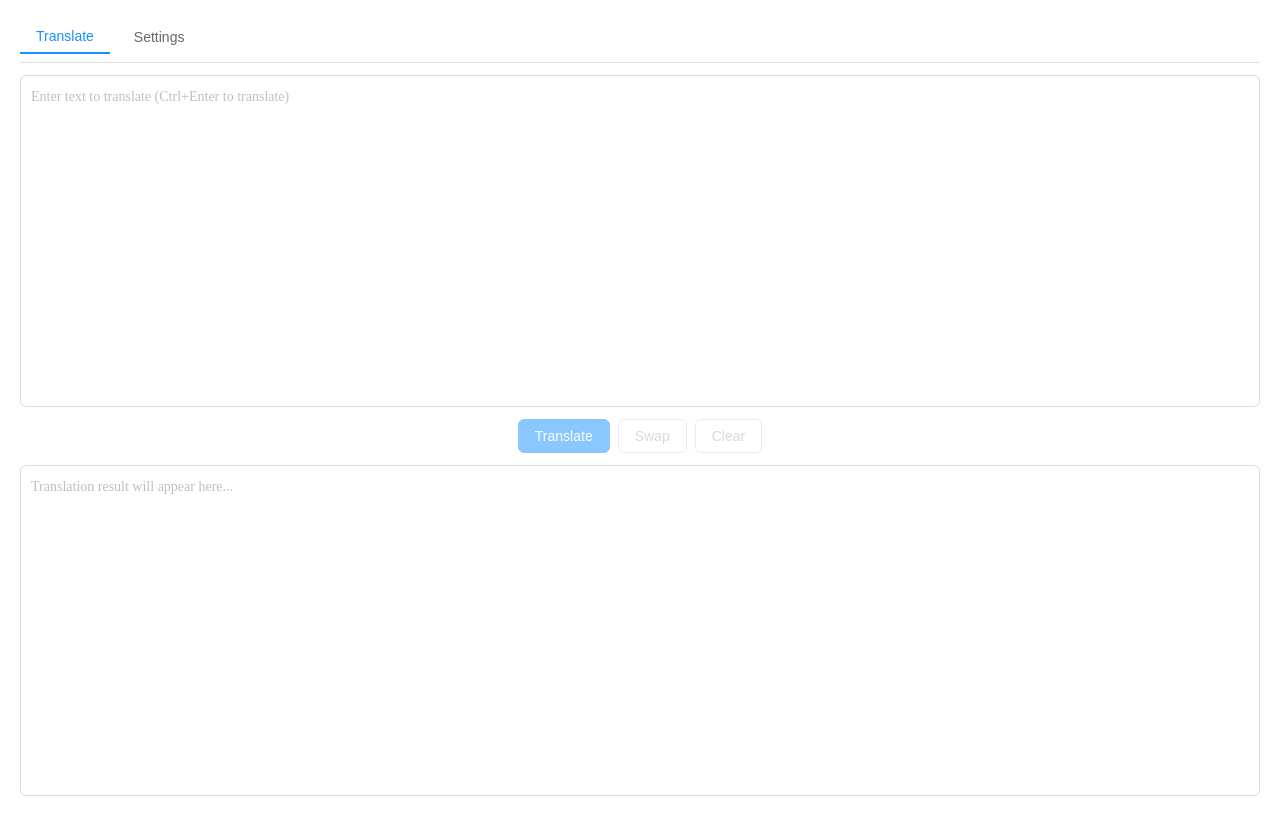
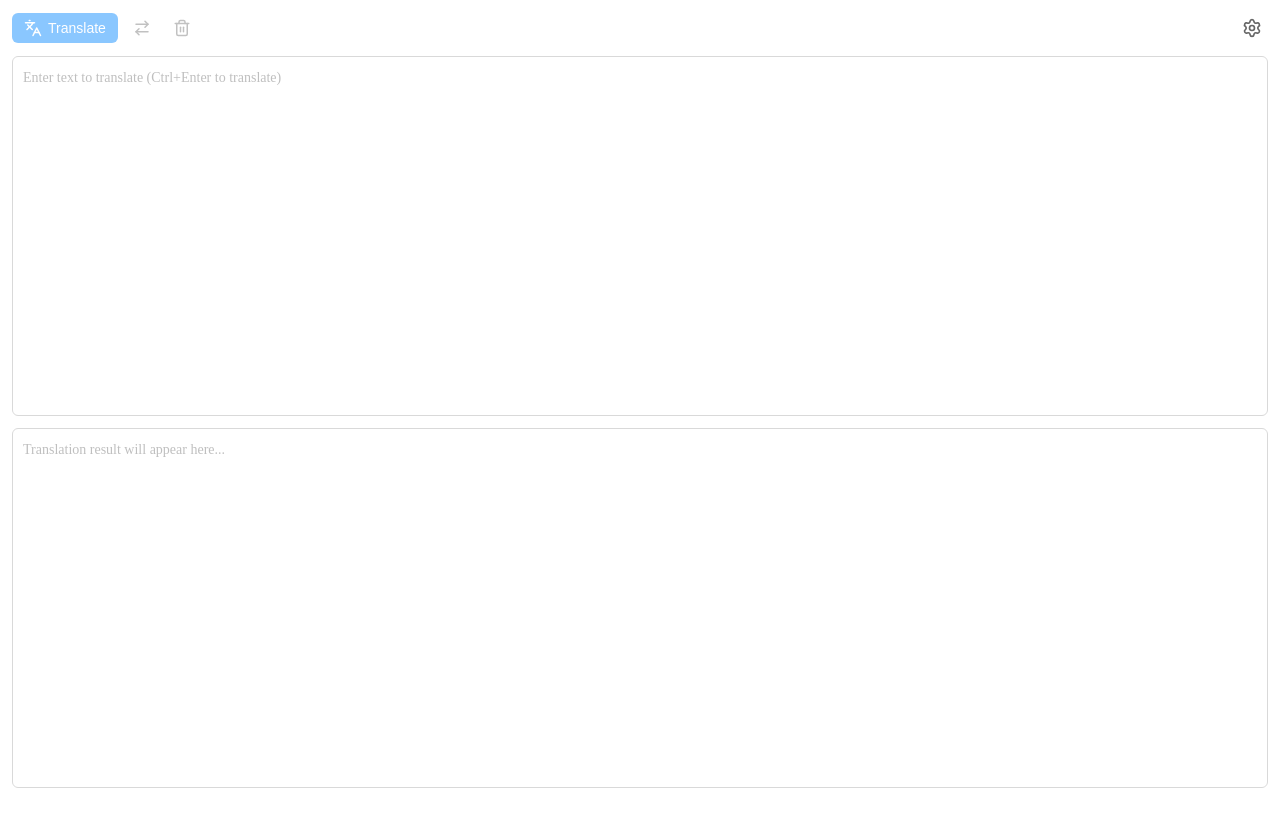
Before and after one commit to Patodo/pranslator, a React app: page / in a window 1280 px wide. Built offline with nearby package versions, Linux system fonts and the light colour scheme; the HTML template or start-up script is replaced by a standard one.

Commit message:
refactor(ui): 重构应用布局并优化交互体验
  - 移除标签页，默认显示翻译页面
  - 翻译操作按钮移至顶部工具栏
  - 设置改为右上角图标入口
  - 添加 lucide-react 图标库
  - 翻译状态和错误信息显示在输出框

```diff
--- a/package.json
+++ b/package.json
@@ -17,6 +17,7 @@
     "@tauri-apps/api": "^2.0.0",
     "@tauri-apps/plugin-clipboard-manager": "^2.0.0",
     "@tauri-apps/plugin-global-shortcut": "^2.0.0",
+    "lucide-react": "^0.577.0",
     "react": "^19.1.0",
     "react-dom": "^19.1.0",
     "zustand": "^4.5.0"
--- a/src/App.css
+++ b/src/App.css
@@ -1,3 +1,21 @@
+html,
+body {
+  margin: 0;
+  padding: 0;
+  overflow: hidden;
+  height: 100%;
+}
+
+/* Hide scrollbar for all browsers */
+::-webkit-scrollbar {
+  display: none;
+}
+
+* {
+  -ms-overflow-style: none;
+  scrollbar-width: none;
+}
+
 .app-container {
   display: flex;
   flex-direction: column;
@@ -6,40 +24,84 @@
   box-sizing: border-box;
 }
 
-.tab-header {
+.toolbar {
   display: flex;
+  align-items: center;
+  justify-content: space-between;
+  margin-bottom: 12px;
   gap: 8px;
-  margin-bottom: 12px;
-  border-bottom: 1px solid #e0e0e0;
-  padding-bottom: 8px;
 }
 
-.tab-header button {
-  padding: 8px 16px;
+.toolbar-left {
+  display: flex;
+  align-items: center;
+  gap: 8px;
+}
+
+.toolbar h2 {
+  margin: 0;
+  font-size: 16px;
+  font-weight: 500;
+  flex: 1;
+  text-align: center;
+}
+
+.header-spacer {
+  width: 32px;
+}
+
+.icon-btn {
+  width: 32px;
+  height: 32px;
+  padding: 6px;
   border: none;
   background: transparent;
+  border-radius: 6px;
+  cursor: pointer;
+  display: flex;
+  align-items: center;
+  justify-content: center;
+  transition: background 0.2s;
   color: #666;
-  font-size: 14px;
-  cursor: pointer;
-  border-radius: 4px 4px 0 0;
-  transition: all 0.2s;
-  box-shadow: none;
 }
 
-.tab-header button:hover {
-  color: #333;
+.icon-btn:hover:not(:disabled) {
   background: #f0f0f0;
 }
 
-.tab-header button.active {
-  color: #1890ff;
-  border-bottom: 2px solid #1890ff;
-  font-weight: 500;
+.icon-btn:disabled {
+  opacity: 0.4;
+  cursor: not-allowed;
 }
 
-.tab-content {
+.primary-btn {
+  display: flex;
+  align-items: center;
+  gap: 6px;
+  padding: 6px 12px;
+  border: none;
+  border-radius: 6px;
+  background: #1890ff;
+  color: #fff;
+  font-size: 14px;
+  cursor: pointer;
+  transition: background 0.2s;
+}
+
+.primary-btn:hover:not(:disabled) {
+  background: #40a9ff;
+}
+
+.primary-btn:disabled {
+  opacity: 0.5;
+  cursor: not-allowed;
+}
+
+.page-content {
   flex: 1;
   overflow: hidden;
+  display: flex;
+  flex-direction: column;
 }
 
 /* Translation Panel */
@@ -80,56 +142,22 @@
   color: #bfbfbf;
 }
 
-.button-section {
-  display: flex;
-  gap: 8px;
-  justify-content: center;
+/* Output states */
+.translation-panel textarea.output-loading {
+  background: #e6f7ff;
+  border-color: #91d5ff;
+  color: #1890ff;
 }
 
-.button-section button {
-  padding: 8px 16px;
-  border: 1px solid #d9d9d9;
-  border-radius: 6px;
-  background: #fff;
-  font-size: 14px;
-  cursor: pointer;
-  transition: all 0.2s;
-  box-shadow: none;
-}
-
-.button-section button:first-child {
-  background: #1890ff;
-  border-color: #1890ff;
-  color: #fff;
-}
-
-.button-section button:first-child:hover:not(:disabled) {
-  background: #40a9ff;
-  border-color: #40a9ff;
-}
-
-.button-section button:not(:first-child):hover:not(:disabled) {
-  color: #1890ff;
-  border-color: #1890ff;
-}
-
-.button-section button:disabled {
-  opacity: 0.5;
-  cursor: not-allowed;
-}
-
-.error-message {
+.translation-panel textarea.output-error {
+  background: #fff2f0;
+  border-color: #ffccc7;
   color: #ff4d4f;
-  font-size: 12px;
-  padding: 8px;
-  background: #fff2f0;
-  border: 1px solid #ffccc7;
-  border-radius: 4px;
 }
 
 /* Settings Panel */
 .settings-panel {
-  padding: 16px;
+  padding: 0;
 }
 
 .settings-panel h3 {
@@ -189,22 +217,16 @@
 
 /* Dark mode */
 @media (prefers-color-scheme: dark) {
-  .tab-header {
-    border-bottom-color: #434343;
-  }
-
-  .tab-header button {
+  .icon-btn {
     color: #aaa;
   }
 
-  .tab-header button:hover {
-    color: #ddd;
+  .icon-btn:hover:not(:disabled) {
     background: #333;
   }
 
-  .tab-header button.active {
-    color: #40a9ff;
-    border-bottom-color: #40a9ff;
+  .toolbar h2 {
+    color: #f0f0f0;
   }
 
   .translation-panel textarea,
@@ -220,17 +242,13 @@
     box-shadow: 0 0 0 2px rgba(64, 169, 255, 0.2);
   }
 
-  .button-section button:not(:first-child) {
-    background: #1f1f1f;
-    color: #f0f0f0;
-  }
-
-  .button-section button:not(:first-child):hover:not(:disabled) {
-    border-color: #40a9ff;
+  .translation-panel textarea.output-loading {
+    background: #111d2c;
+    border-color: #15395b;
     color: #40a9ff;
   }
 
-  .error-message {
+  .translation-panel textarea.output-error {
     background: #2a1215;
     border-color: #58181c;
     color: #ffa39e;
--- a/src/App.tsx
+++ b/src/App.tsx
@@ -1,34 +1,82 @@
 import { useState } from 'react';
-import { TranslationPanel } from './components/TranslationPanel';
+import { ArrowLeft, Settings, ArrowRightLeft, Trash2, Languages } from 'lucide-react';
+import { TranslationPanel, TranslationView } from './components/TranslationPanel';
 import { SettingsPanel } from './components/SettingsPanel';
 import './App.css';
 
-type Tab = 'translate' | 'settings';
-
 function App() {
-  const [activeTab, setActiveTab] = useState<Tab>('translate');
+  const [showSettings, setShowSettings] = useState(false);
+  const {
+    inputText,
+    outputText,
+    isLoading,
+    status,
+    setInputText,
+    handleTranslate,
+    handleSwap,
+    handleClear,
+    handleKeyDown,
+  } = TranslationPanel();
 
   return (
     <main className="app-container">
-      <div className="tab-header">
+      {showSettings ? (
+        <>
+          <div className="toolbar">
+            <button className="icon-btn" onClick={() => setShowSettings(false)}>
+              <ArrowLeft size={20} />
+            </button>
+            <h2>Settings</h2>
+            <div className="header-spacer" />
+          </div>
+          <div className="page-content">
+            <SettingsPanel />
+          </div>
+        </>
+      ) : (
+        <>
+          <div className="toolbar">
+            <div className="toolbar-left">
               <button
-          className={activeTab === 'translate' ? 'active' : ''}
-          onClick={() => setActiveTab('translate')}
+                className="primary-btn"
+                onClick={handleTranslate}
+                disabled={isLoading || !inputText.trim()}
               >
-          Translate
+                <Languages size={18} />
+                <span>Translate</span>
               </button>
               <button
-          className={activeTab === 'settings' ? 'active' : ''}
-          onClick={() => setActiveTab('settings')}
+                className="icon-btn"
+                onClick={handleSwap}
+                disabled={!outputText}
+                title="Swap"
               >
-          Settings
+                <ArrowRightLeft size={18} />
+              </button>
+              <button
+                className="icon-btn"
+                onClick={handleClear}
+                disabled={!inputText && !outputText}
+                title="Clear"
+              >
+                <Trash2 size={18} />
               </button>
             </div>
-
-      <div className="tab-content">
-        {activeTab === 'translate' && <TranslationPanel />}
-        {activeTab === 'settings' && <SettingsPanel />}
+            <button className="icon-btn" onClick={() => setShowSettings(true)} title="Settings">
+              <Settings size={20} />
+            </button>
           </div>
+          <div className="page-content">
+            <TranslationView
+              inputText={inputText}
+              outputText={outputText}
+              status={status}
+              setInputText={setInputText}
+              handleKeyDown={handleKeyDown}
+            />
+          </div>
+        </>
+      )}
     </main>
   );
 }
--- a/src/components/TranslationPanel.tsx
+++ b/src/components/TranslationPanel.tsx
@@ -1,24 +1,27 @@
 import { useState } from 'react';
 import { translate } from '../api/translate';
+
+export type TranslationStatus = 'idle' | 'loading' | 'success' | 'error';
 
 export function TranslationPanel() {
   const [inputText, setInputText] = useState('');
   const [outputText, setOutputText] = useState('');
   const [isLoading, setIsLoading] = useState(false);
-  const [error, setError] = useState<string | null>(null);
+  const [status, setStatus] = useState<TranslationStatus>('idle');
 
   const handleTranslate = async () => {
     if (!inputText.trim()) return;
 
     setIsLoading(true);
-    setError(null);
+    setStatus('loading');
 
     try {
       const result = await translate({ text: inputText });
       setOutputText(result.translated_text);
+      setStatus('success');
     } catch (err) {
-      setError(String(err));
-      setOutputText('');
+      setOutputText(String(err));
+      setStatus('error');
     } finally {
       setIsLoading(false);
     }
@@ -33,12 +36,50 @@ export function TranslationPanel() {
   const handleSwap = () => {
     setInputText(outputText);
     setOutputText('');
+    setStatus('idle');
   };
 
   const handleClear = () => {
     setInputText('');
     setOutputText('');
-    setError(null);
+    setStatus('idle');
+  };
+
+  return {
+    inputText,
+    outputText,
+    isLoading,
+    status,
+    setInputText,
+    handleTranslate,
+    handleSwap,
+    handleClear,
+    handleKeyDown,
+  };
+}
+
+export function TranslationView({
+  inputText,
+  outputText,
+  status,
+  setInputText,
+  handleKeyDown,
+}: {
+  inputText: string;
+  outputText: string;
+  status: TranslationStatus;
+  setInputText: (text: string) => void;
+  handleKeyDown: (e: React.KeyboardEvent) => void;
+}) {
+  const getOutputClass = () => {
+    if (status === 'loading') return 'output-loading';
+    if (status === 'error') return 'output-error';
+    return '';
+  };
+
+  const getOutputValue = () => {
+    if (status === 'loading') return 'Translating...';
+    return outputText;
   };
 
   return (
@@ -53,23 +94,10 @@ export function TranslationPanel() {
         />
       </div>
 
-      <div className="button-section">
-        <button onClick={handleTranslate} disabled={isLoading || !inputText.trim()}>
-          {isLoading ? 'Translating...' : 'Translate'}
-        </button>
-        <button onClick={handleSwap} disabled={!outputText}>
-          Swap
-        </button>
-        <button onClick={handleClear} disabled={!inputText && !outputText}>
-          Clear
-        </button>
-      </div>
-
-      {error && <div className="error-message">{error}</div>}
-
       <div className="output-section">
         <textarea
-          value={outputText}
+          className={getOutputClass()}
+          value={getOutputValue()}
           readOnly
           placeholder="Translation result will appear here..."
           rows={6}
```
Also changed, not shown: 1 other file (tests, documents, lock files or other folders). Lines whose indentation alone changed are shown as unchanged.
